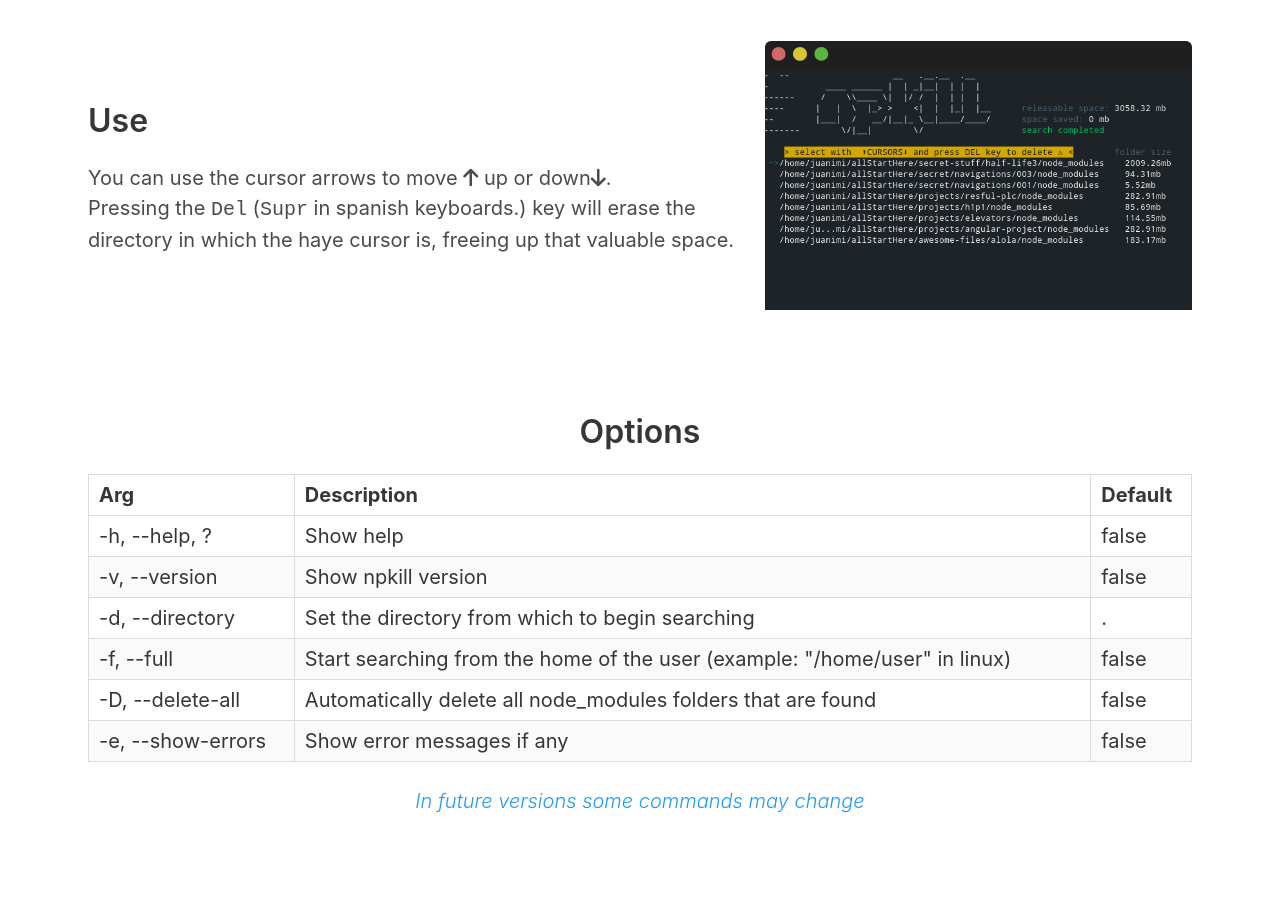
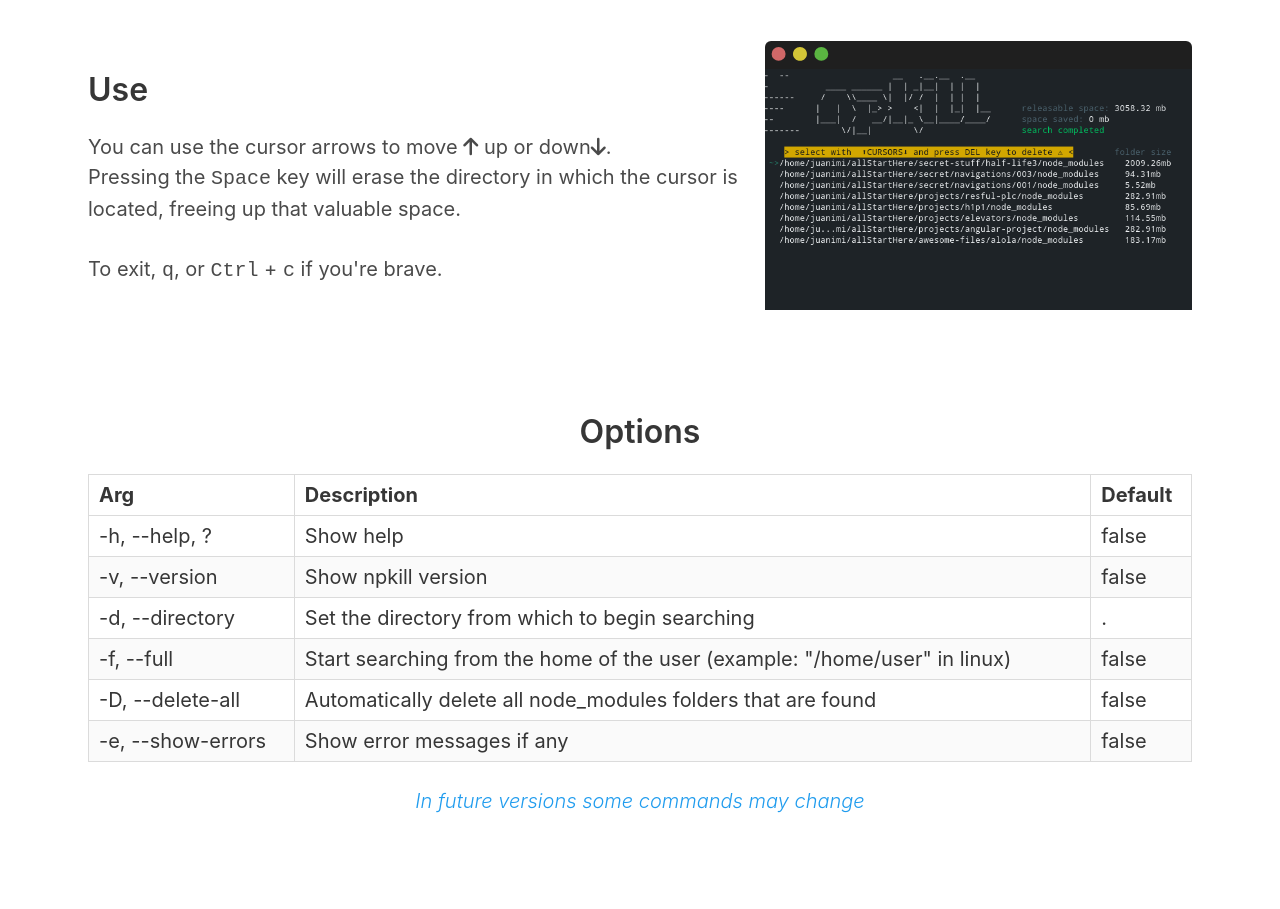
Before and after one commit to voidcosmos/npkill, a plain HTML site: page index.html in a window 1280 px wide. Shown: the part 1400-2309 px from the top of the page. Drawn offline with nearby package versions, Linux system fonts and the light colour scheme.

Commit message:
change delete key instruction

```diff
--- a/index.html
+++ b/index.html
@@ -117,9 +117,11 @@
           <p>
             You can use the cursor arrows to move <i class="fas fa-arrow-up"></i> up or down<i class="fas fa-arrow-down"></i
             >. <br />
-            Pressing the <kbd>Del</kbd> (<kbd>Supr</kbd> in spanish keyboards.) key will erase the directory in which the
-            haye cursor is, freeing up that valuable space.
+            Pressing the <kbd>Space</kbd> key will erase the directory in which the cursor is located, freeing up that
+            valuable space.
           </p>
+          <br />
+          <p>To exit, <kbd>q</kbd>, or <kbd>Ctrl</kbd> + <kbd>c</kbd> if you're brave.</p>
         </div>
         <div class="column is-two-fifths">
           <div class="window">
```
Also changed, not shown: 1 other file.
